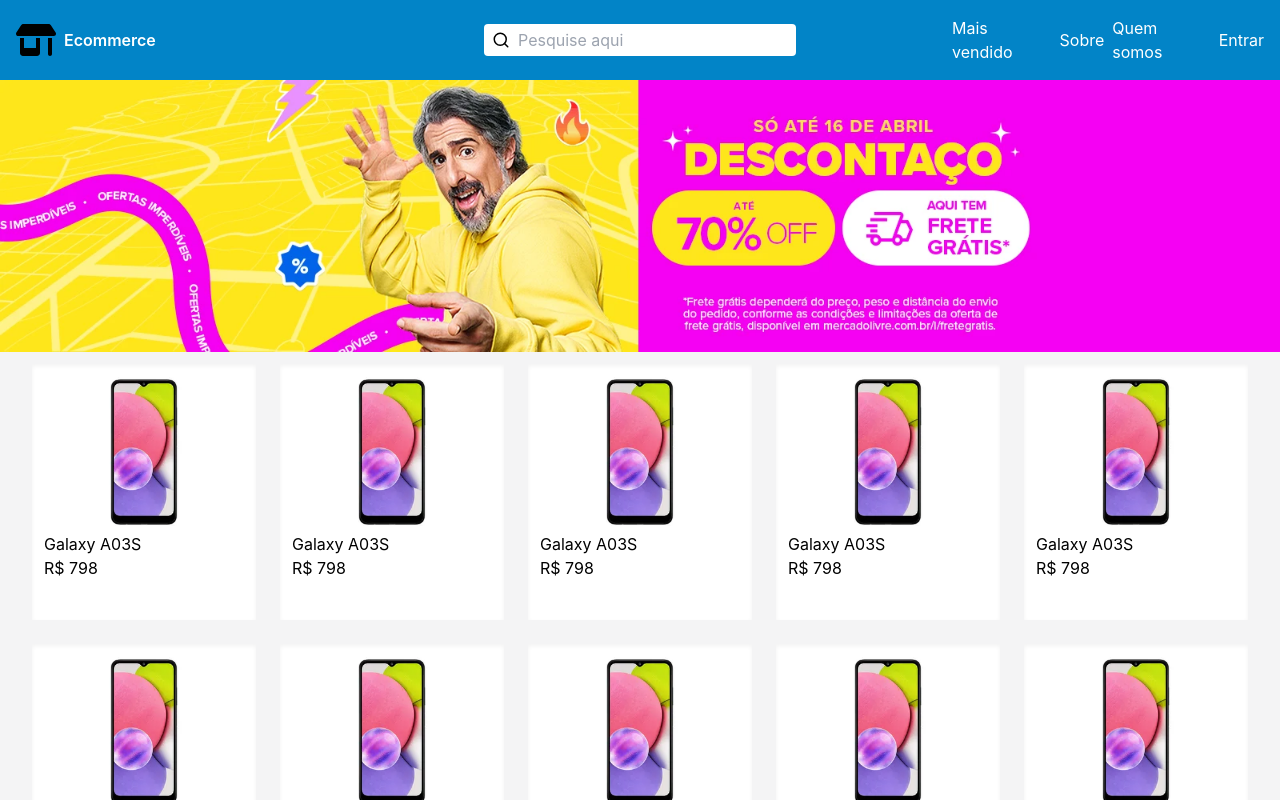
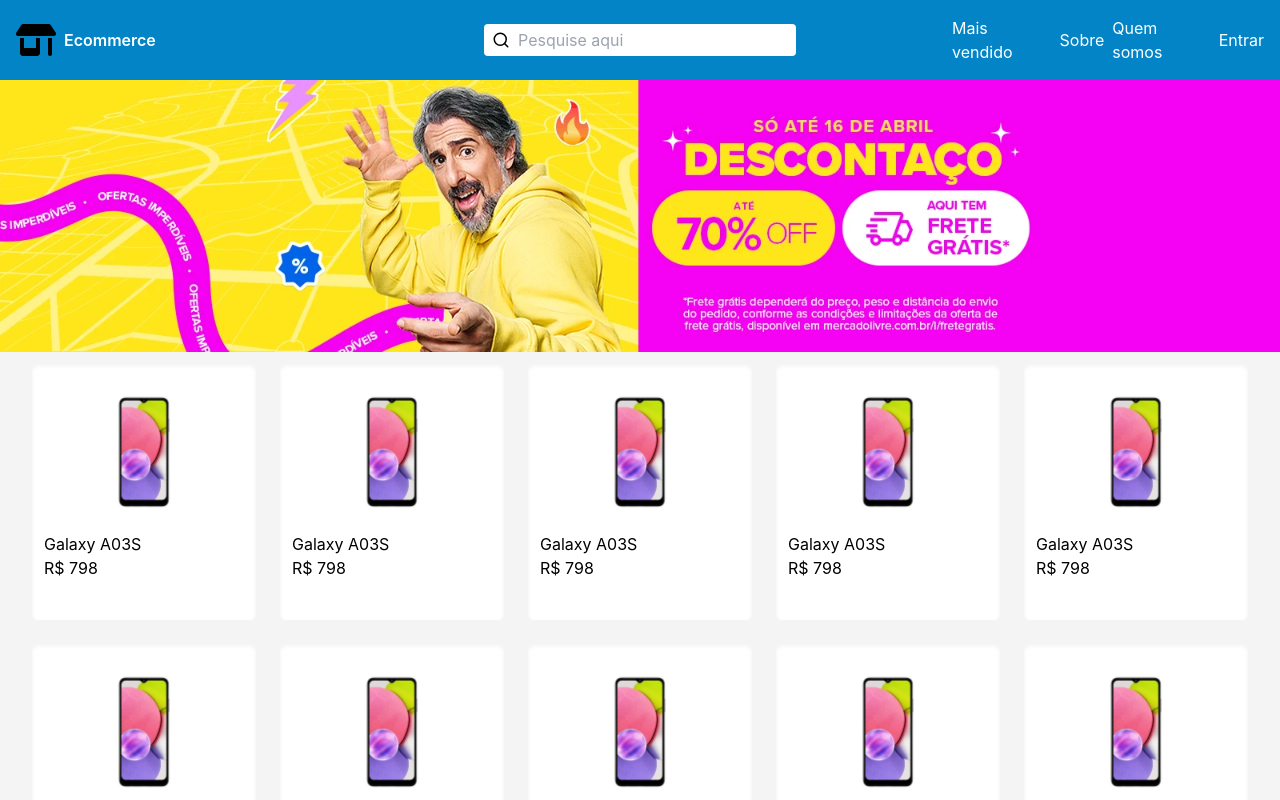
Before and after one commit to avrahambenaram/ecommerce, a Next.js app: page / in a window 1280 px wide. Built offline with nearby package versions, Linux system fonts and the light colour scheme.

Commit message:
Refactoring

```diff
--- a/src/components/organisms/ProductItem.tsx
+++ b/src/components/organisms/ProductItem.tsx
@@ -7,14 +7,17 @@ export interface ProductItemProps {
 
 export function ProductItem({ product, onClick }: ProductItemProps) {
   return (
-    <button className='w-56 h-64' onClick={() => onClick ? onClick(product) : null}>
+    <button
+      className='w-56 h-64'
+      onClick={() => onClick ? onClick(product) : null}
+    >
       <div
-        className='w-full h-full shadow-inner hover:shadow-sm bg-white px-3 py-2 flex flex-col items-center'
+        className='w-full h-full shadow-inner hover:shadow-sm bg-white px-3 py-2 flex flex-col items-center rounded-md'
       >
         <Image
           src={product.image}
           alt={product.name}
-          className='w-auto max-w-full h-2/3'
+          className='w-auto max-w-full h-2/3 scale-75'
         />
         <div className='w-full flex flex-col justify-start items-start'>
           <h2>{product.name}</h2>
```
